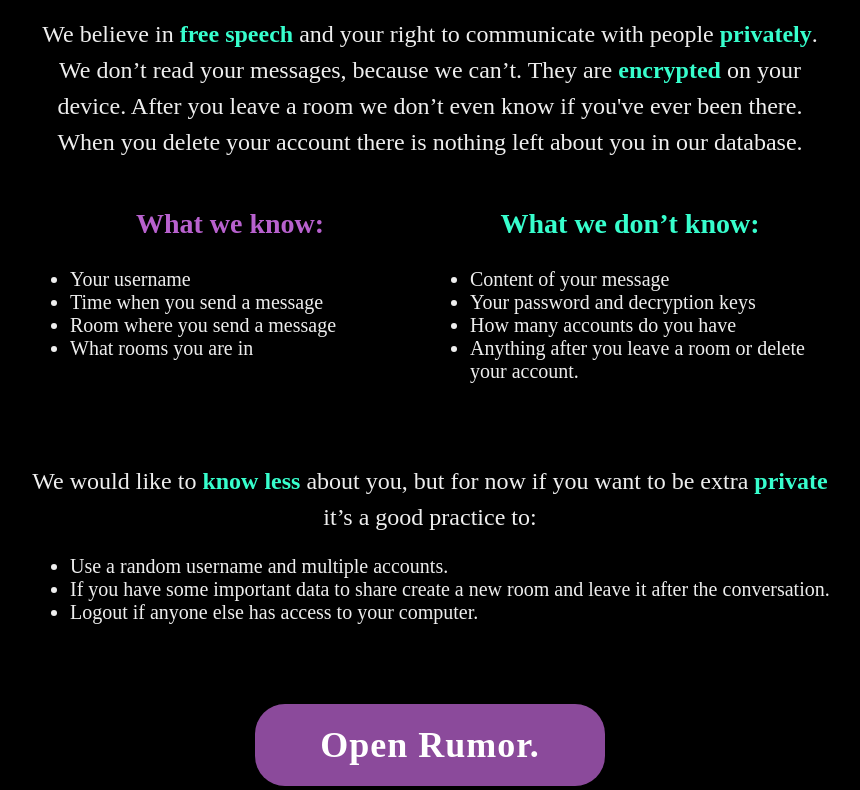
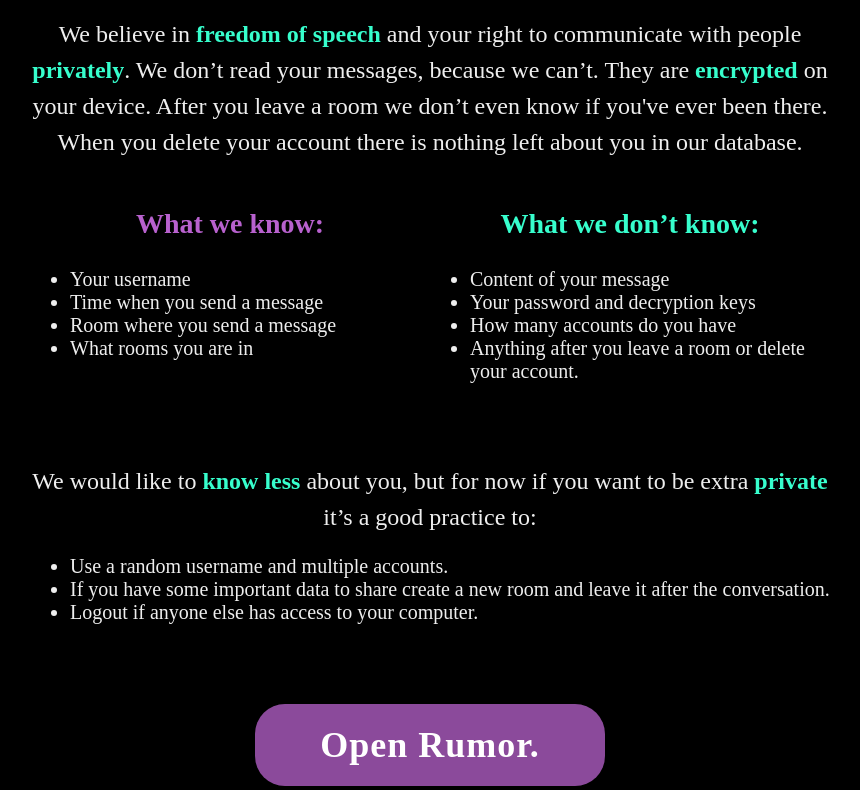
Before and after one commit to brunomircevski/rumor, a website: page public/about.html in a window 1280 px wide. Shown: the part 159-949 px from the top of the page, without its empty margins (210-1070 px from the left). Drawn offline with Linux system fonts and the light colour scheme.

Commit message:
Update about.html
małe poprawienie tekstu

```diff
--- a/public/about.html
+++ b/public/about.html
@@ -10,7 +10,7 @@
 <body>
     <div class="container">
         <h1>Rumor.</h1>
-        <h2>We believe in <b>free speech</b> and your right to communicate with people <b>privately</b>. We don’t read your messages, because we can’t. They are <b>encrypted</b> on your device. After you leave a room we don’t even know if you've ever been there. When you delete your account there is nothing left about you in our database.</h2>
+        <h2>We believe in <b>freedom of speech</b> and your right to communicate with people <b>privately</b>. We don’t read your messages, because we can’t. They are <b>encrypted</b> on your device. After you leave a room we don’t even know if you've ever been there. When you delete your account there is nothing left about you in our database.</h2>
         <div class="what-we-know">
             <div>
                 <h3>What we know:</h3>
```
